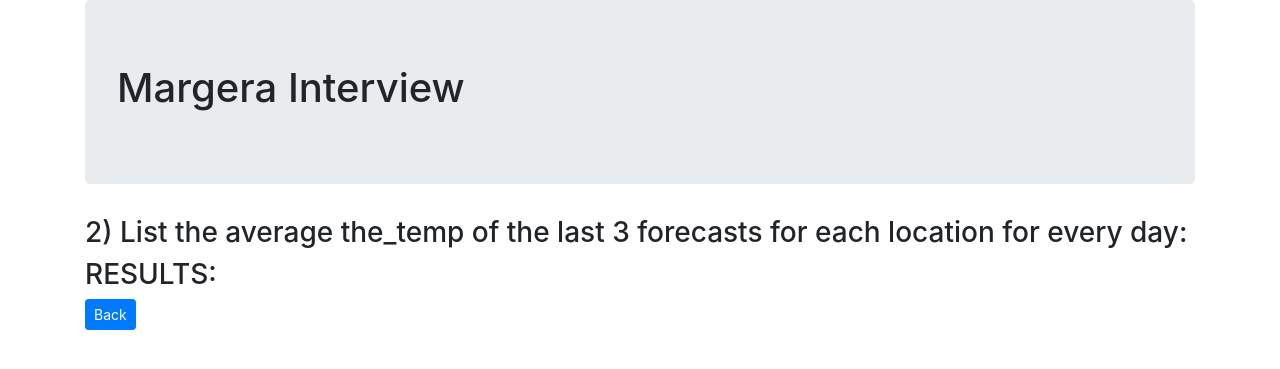
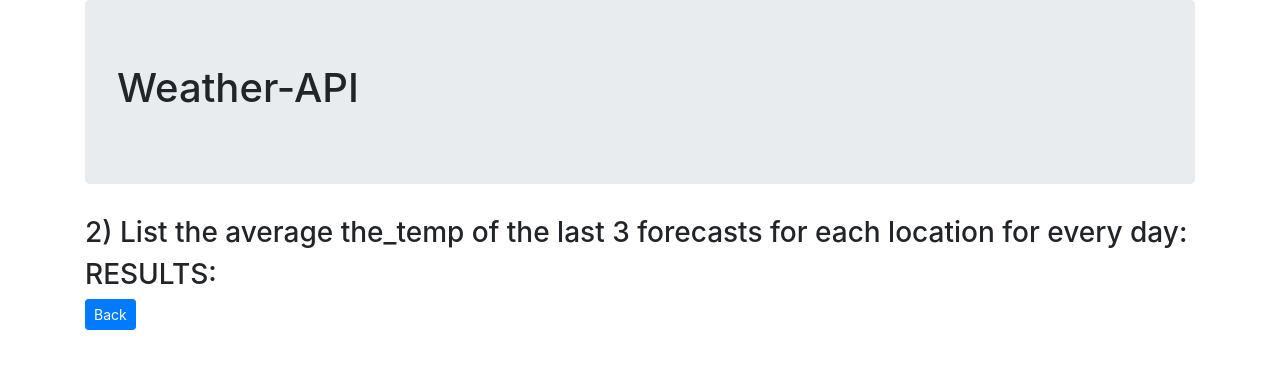
Before and after one commit to gchristodo/Weather_Project, a Flask app: template templates/question2.html in a window 1280 px wide. Shown: the top 369 px of the page. Run offline with Flask 2, Linux system fonts and the light colour scheme; the template is opened without the code that fills it, so the values that code supplies are empty; some libraries are stand-ins or nearby versions.

Commit message:
Title Change

```diff
--- a/templates/base.html
+++ b/templates/base.html
@@ -11,7 +11,7 @@
     <body>
         <div class="container">
             <div class="jumbotron">
-                <h1>Margera Interview - George Christodoulou</h1>
+                <h1>Weather API - George Christodoulou</h1>
             </div>
             <div>
                 <h3>1) List the latest forecast for each location for every day: </h3>
--- a/templates/question1.html
+++ b/templates/question1.html
@@ -11,7 +11,7 @@
     <body>
         <div class="container">
             <div class="jumbotron">
-                <h1>Margera Interview</h1>
+                <h1>Weather API</h1>
             </div>
             <div>
                 <h3>1) List the latest forecast for each location for every day: </h3>
--- a/templates/question2.html
+++ b/templates/question2.html
@@ -11,7 +11,7 @@
     <body>
         <div class="container">
             <div class="jumbotron">
-                <h1>Margera Interview</h1>
+                <h1>Weather-API</h1>
             </div>
             <div>
                 <h3> 2) List the average the_temp of the last 3 forecasts for each location for every day: </h3>
--- a/templates/question3.html
+++ b/templates/question3.html
@@ -11,7 +11,7 @@
     <body>
         <div class="container">
             <div class="jumbotron">
-                <h1>Margera Interview</h1>
+                <h1>Weather-API</h1>
             </div>
             <div>
                 <h3> 3) Get the top n locations based on each available metric where n is a parameter given to the API call: </h3>
```
